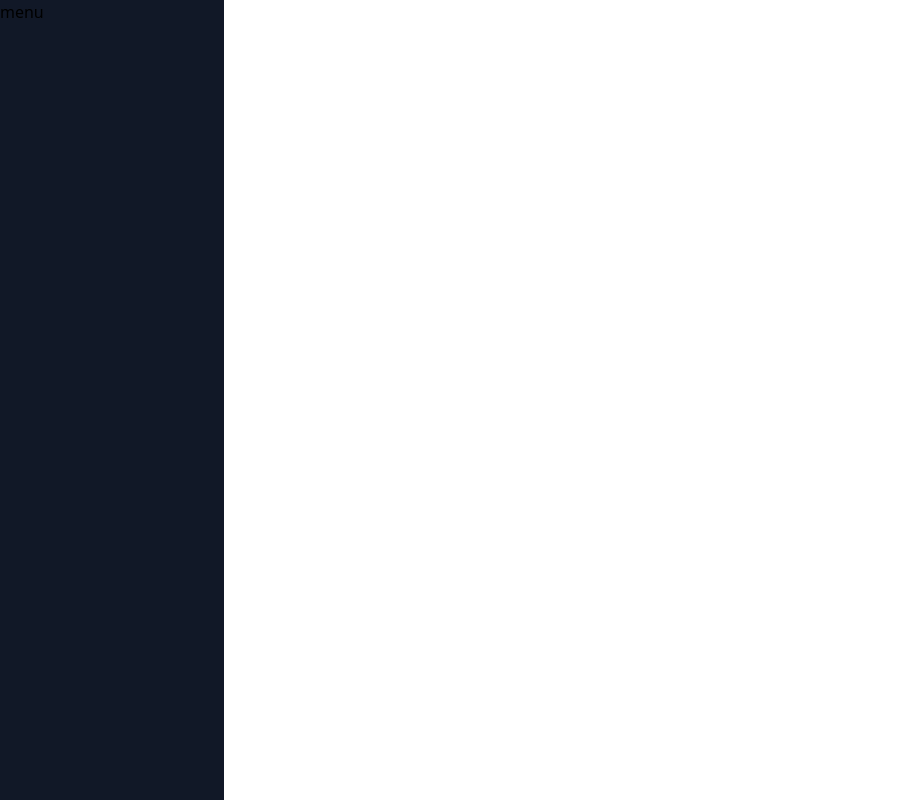
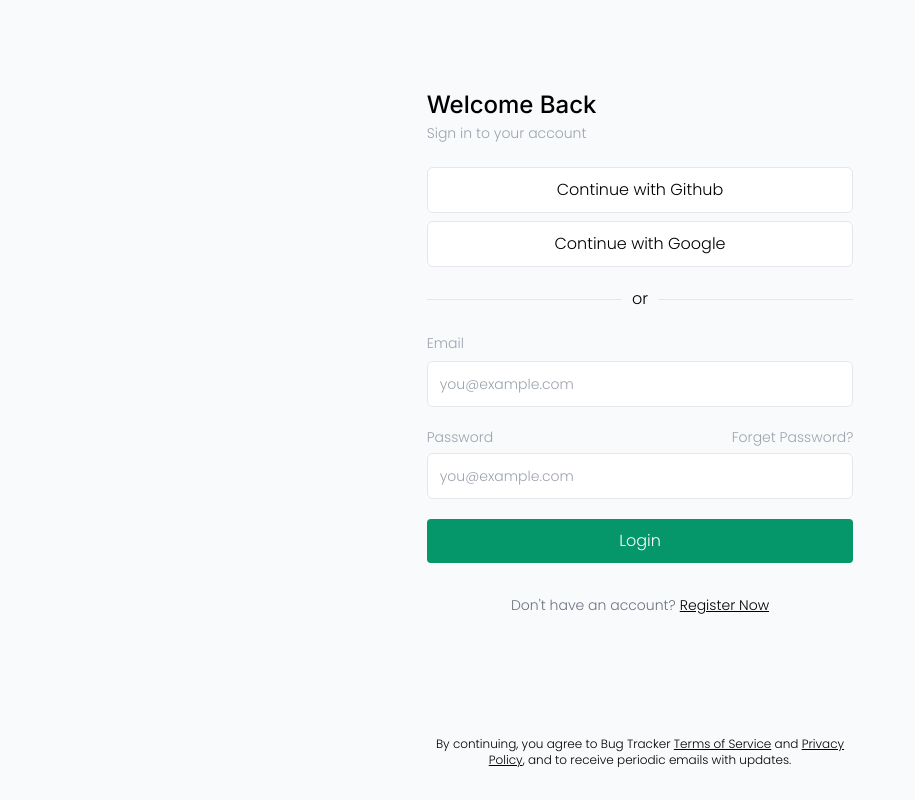
Before and after one commit to IshmaelKargbo/Bug-tracker, a Nuxt app in the folder web/: page /login in a window 1280 px wide. Before the commit this address had no page. Shown: the whole page, without its empty margins (0-915 px from the left). Built offline with nearby package versions, Linux system fonts and the light colour scheme.

Commit message:
Create login.vue

```diff
--- /dev/null
+++ b/web/pages/login.vue
@@ -0,0 +1,82 @@
+<template>
+  <div class="bg-gray-50 flex min-h-screen items-center justify-center">
+    <div class="w-2/6 flex flex-col h-screen">
+      <div class="flex-1 h-full items-center flex">
+        <div class="w-full">
+          <div class="mb-6">
+            <p class="text-2xl mb-0.5 font-inter">Welcome Back</p>
+            <p class="text-sm text-gray-400">Sign in to your account</p>
+          </div>
+          <div>
+            <button class="border w-full py-2.5 rounded-md bg-white block">
+              Continue with Github
+            </button>
+            <button class="border w-full py-2.5 mt-2 rounded-md bg-white block">
+              Continue with Google
+            </button>
+            <div class="flex items-center my-5">
+              <hr class="flex-1" />
+              <p class="px-2.5">or</p>
+              <hr class="flex-1" />
+            </div>
+            <form @submit.prevent>
+              <div class="mb-5">
+                <label for="email" class="text-sm text-gray-400">Email</label>
+                <div
+                  class="bg-white border rounded-md overflow-hidden p-3 mt-1.5 text-sm"
+                >
+                  <input
+                    id="email"
+                    type="email"
+                    placeholder="you@example.com"
+                    class="w-full bg-transparent focus:outline-none"
+                  />
+                </div>
+              </div>
+              <div class="mb-5">
+                <div class="flex justify-between">
+                  <label for="password" class="text-sm text-gray-400"
+                    >Password</label
+                  >
+                  <NuxtLink to="/" class="text-sm text-gray-400"
+                    >Forget Password?</NuxtLink
+                  >
+                </div>
+                <div
+                  class="bg-white border rounded-md overflow-hidden p-3 mt-1.5 text-sm"
+                >
+                  <input
+                    id="password"
+                    type="password"
+                    placeholder="you@example.com"
+                    class="w-full bg-transparent focus:outline-none"
+                  />
+                </div>
+              </div>
+              <button class="bg-emerald-600 w-full rounded py-2.5 text-white">
+                Login
+              </button>
+            </form>
+            <div class="flex space-x-1 text-sm mt-8 justify-center">
+              <p class="text-gray-500">Don't have an account?</p>
+              <NuxtLink to="/register" class="underline">Register Now</NuxtLink>
+            </div>
+          </div>
+        </div>
+      </div>
+      <div class="py-8">
+        <p class="text-xs text-center">
+          By continuing, you agree to Bug Tracker
+          <NuxtLink to="/login" class="underline">Terms of Service</NuxtLink>
+          and <NuxtLink to="/login" class="underline">Privacy Policy</NuxtLink>,
+          and to receive periodic emails with updates.
+        </p>
+      </div>
+    </div>
+  </div>
+</template>
+<script setup lang="ts">
+definePageMeta({
+  layout: "custom",
+});
+</script>
```
